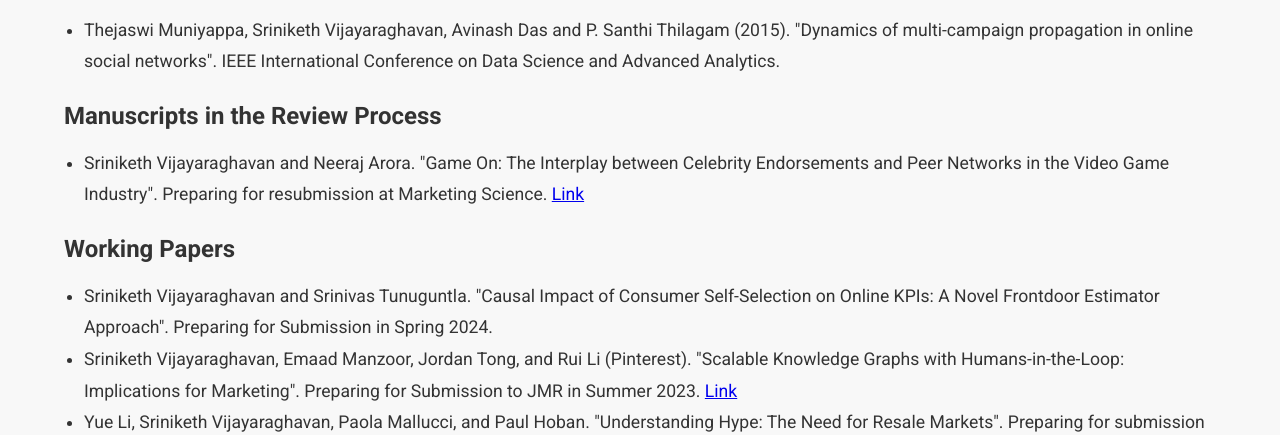
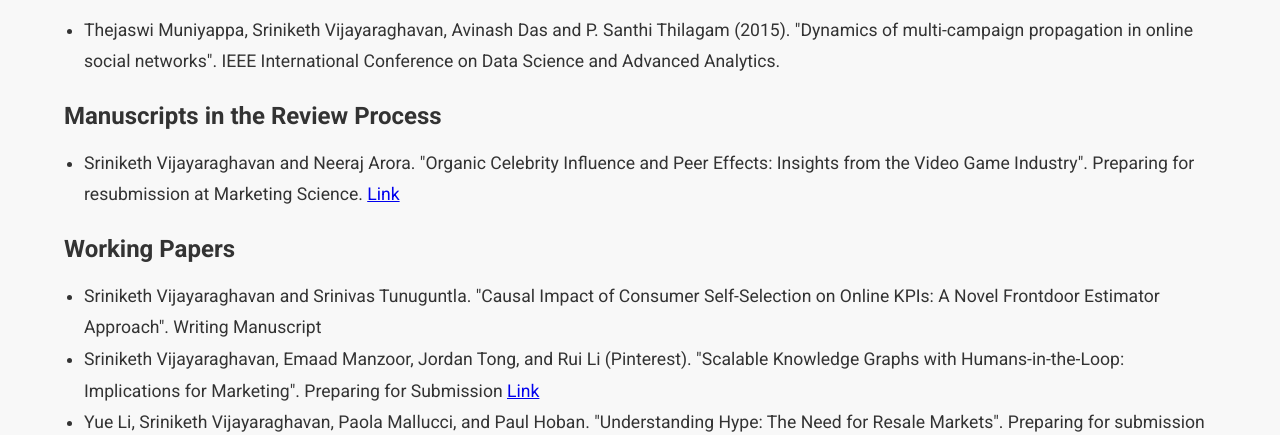
Before and after one commit to rybo4490/sriniketh-website, a plain HTML site: page research.html in a window 1280 px wide. Shown: the part 517-952 px from the top of the page. Drawn offline with Linux system fonts and the light colour scheme.

Commit message:
making some changes to the content and picture

```diff
--- a/research.html
+++ b/research.html
@@ -38,15 +38,15 @@
             <div class="research-item">
                 <h3>Manuscripts in the Review Process</h3>
                 <ul>
-                    <li>Sriniketh Vijayaraghavan and Neeraj Arora. "Game On: The Interplay between Celebrity Endorsements and Peer Networks in the Video Game Industry". Preparing for resubmission at Marketing Science. <a href="https://papers.ssrn.com/sol3/papers.cfm?abstract_id=4388739">Link</a></li>
+                    <li>Sriniketh Vijayaraghavan and Neeraj Arora. "Organic Celebrity Influence and Peer Effects: Insights from the Video Game Industry". Preparing for resubmission at Marketing Science. <a href="https://papers.ssrn.com/sol3/papers.cfm?abstract_id=4388739">Link</a></li>
                 </ul>
             </div>
             <div class="research-item">
                 <h3>Working Papers</h3>
                 <ul>
-                    <li>Sriniketh Vijayaraghavan and Srinivas Tunuguntla. "Causal Impact of Consumer Self-Selection on Online KPIs: A Novel Frontdoor Estimator Approach". Preparing for Submission in Spring 2024.</li>
-                    <li>Sriniketh Vijayaraghavan, Emaad Manzoor, Jordan Tong, and Rui Li (Pinterest). "Scalable Knowledge Graphs with Humans-in-the-Loop: Implications for Marketing". Preparing for Submission to JMR in Summer 2023. <a href="https://arxiv.org/pdf/2212.05189.pdf">Link</a></li>
-                    <li>Yue Li, Sriniketh Vijayaraghavan, Paola Mallucci, and Paul Hoban. "Understanding Hype: The Need for Resale Markets". Preparing for submission in Fall 2023.</li>
+                    <li>Sriniketh Vijayaraghavan and Srinivas Tunuguntla. "Causal Impact of Consumer Self-Selection on Online KPIs: A Novel Frontdoor Estimator Approach". Writing Manuscript </li>
+                    <li>Sriniketh Vijayaraghavan, Emaad Manzoor, Jordan Tong, and Rui Li (Pinterest). "Scalable Knowledge Graphs with Humans-in-the-Loop: Implications for Marketing". Preparing for Submission <a href="https://arxiv.org/pdf/2212.05189.pdf">Link</a></li>
+                    <li>Yue Li, Sriniketh Vijayaraghavan, Paola Mallucci, and Paul Hoban. "Understanding Hype: The Need for Resale Markets". Preparing for submission</li>
                 </ul>
             </div>
         </div>
```
Also changed, not shown: contact.html (+1 -6 lines), index.html (+2 -2 lines), IMG_1318.JPG (added).
